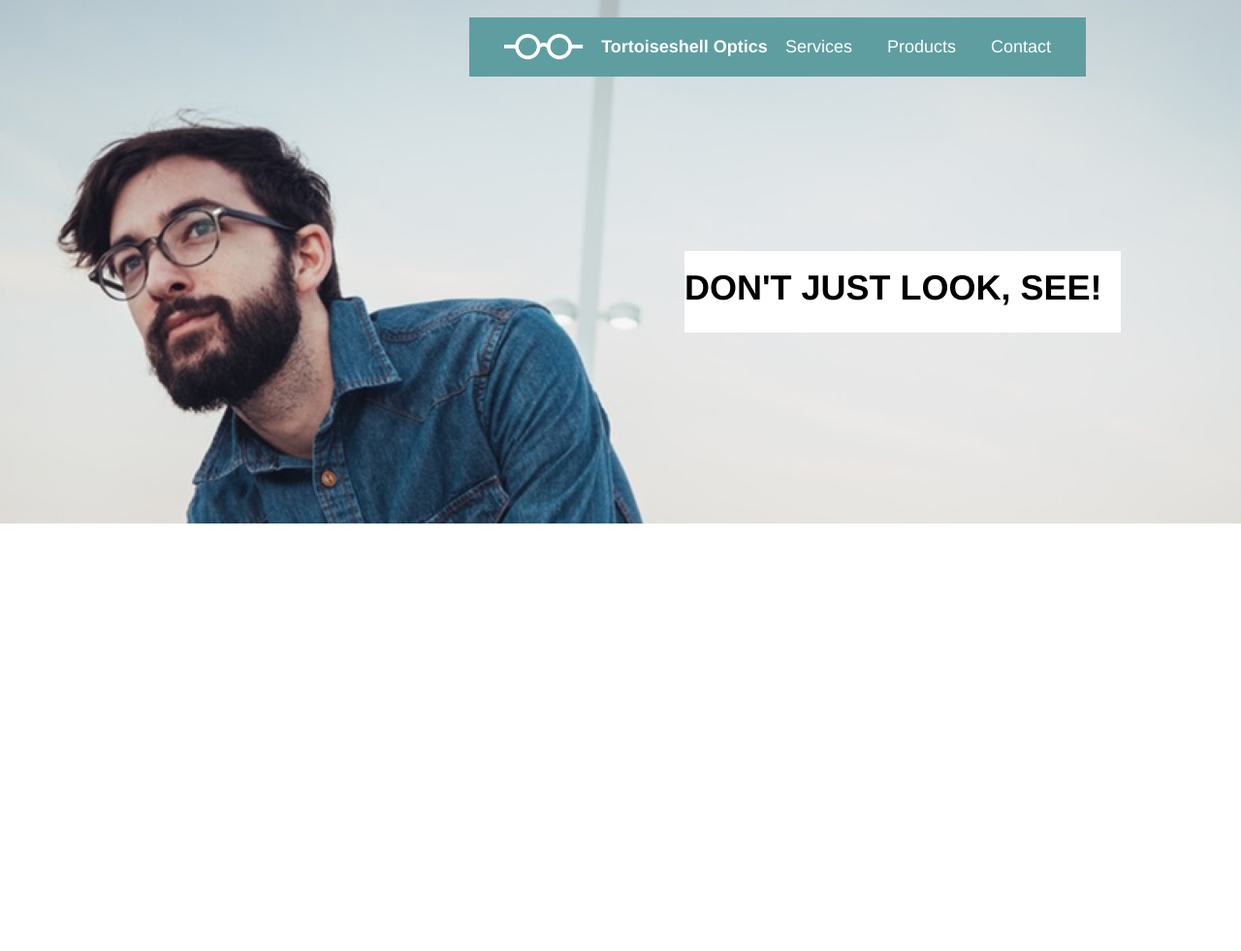
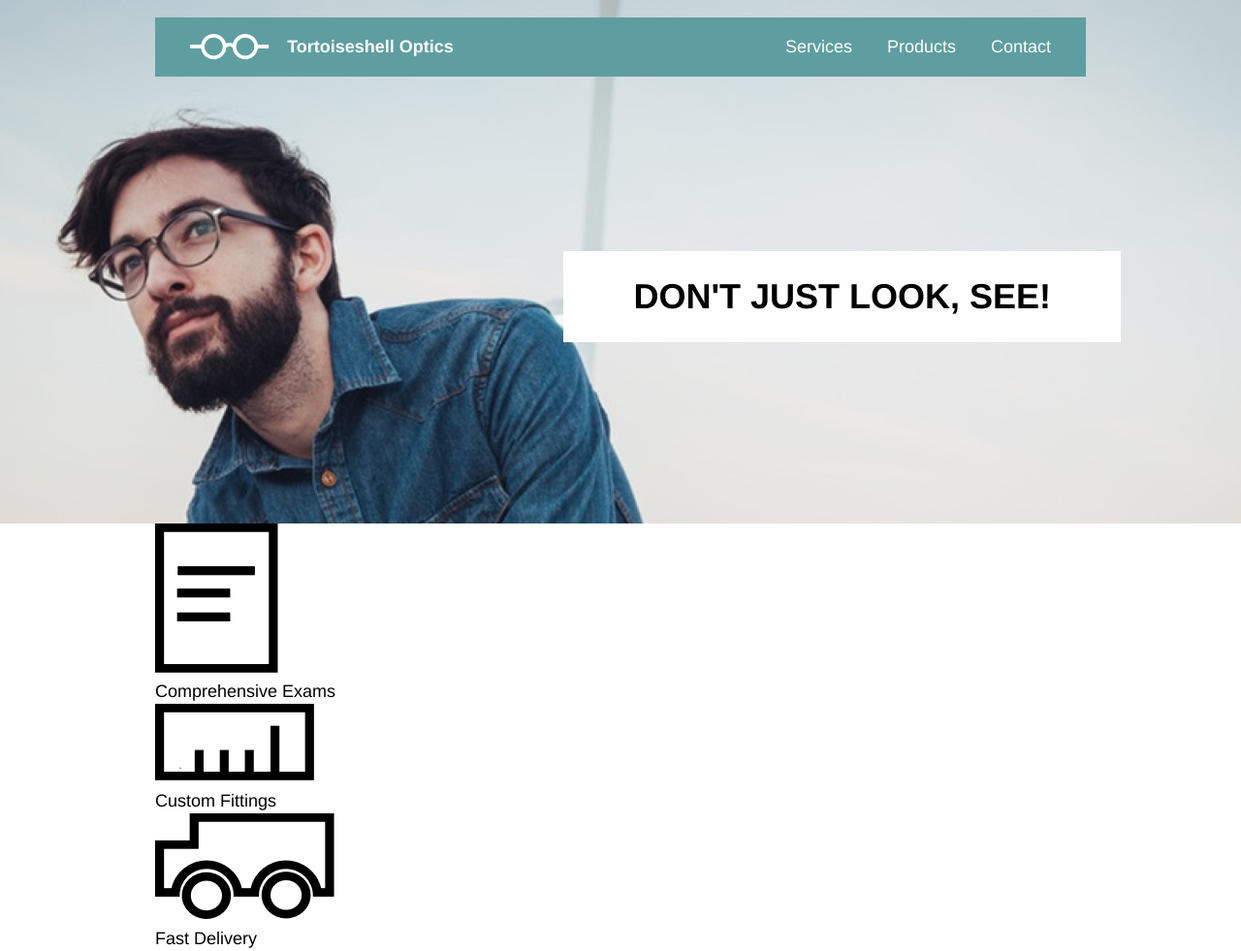
Before and after one commit to drg79/Tortoiseshell-Optics, a plain HTML site: page index.html in a window 1280 px wide. Shown: the whole page at 97% size. Before the commit the page ends 800 px from the top, so only its background shows below. Drawn offline with Linux system fonts and the light colour scheme.

Commit message:
icons section html in

```diff
--- a/index.html
+++ b/index.html
@@ -10,7 +10,7 @@
   </head>
 
   <body>
-
+<!-- TOP SECTION: HEADER, BANNER IMG, MENU, -->
       <div class="banner-img">
         <div class="site-container">
           <div class="banner-container"><!--includes header box and headline box-->
@@ -31,18 +31,52 @@
                 </ul>
               </nav>
             </div><!-- c header-->
+          <div class="flex-container">
             <div class="headline-box">
               <div class="headline">
-                <span>DON'T JUST LOOK, SEE!</span>
+                <h1>DON'T JUST LOOK, SEE!</h1>
               </div>
             </div><!--  c headline-box-->
+          </div><!-- c flex container-->
+        </div><!-- c banner-container-->
+      </div><!-- c site container-->
+    </div> <!-- c banner img-->
+<!-- ICONS SECTION-->
+    <div class="site-container">
+      <div class="icons-container">
+
+        <div class="paper">
+          <div class="icon-img">
+            <img src="./resources/images/paper-icon.png" alt="">
+          </div>
+            <div class="icon-caption">
+              <p>Comprehensive Exams</p>
+            </div>
+        </div>
+
+        <div class="ruler">
+          <div class="icon-img">
+            <img src="./resources/images/ruler-icon.png" alt="">
+          </div>
+            <div class="icon-caption">
+              <p>Custom Fittings</p>
+            </div>
+        </div>
+
+        <div class="truck">
+          <div class="icon-img">
+            <img src="./resources/images/truck-icon.png" alt="">
+          </div>
+            <div class="icon-caption">
+              <p>Fast Delivery</p>
+            </div>
+        </div>
+
+      </div><!--c icons container-->
+
+    </div><!-- c site container-->
 
 
-          </div><!-- c banner-container-->
-
-        </div><!-- c site container-->
-
-      </div> <!-- c banner img-->
-
+<!--INFO SECTION-->
   </body>
 </html>
--- a/resources/css/styles.css
+++ b/resources/css/styles.css
@@ -1,4 +1,4 @@
-
+/* GENERAL*/
 html {
   font-size: 18px
   }
@@ -16,16 +16,16 @@ span {
 .site-container {
   width: 960px;
   margin: 0 auto;
+}
 
-
-}
+/*TOP SECTION -BANNER IMG, HEADER, MENU*/
 
 .banner-img {
   background-image: url("../images/glasses-bg.png");
   height: 30rem;
   background-size: cover;
   background-repeat: no-repeat;
-  background-position: center center;
+  background-position: center;
   display: flex;
   align-items: flex-start;
   justify-content: center;
@@ -74,35 +74,35 @@ span {
 
 ul li {
   padding-right: 2rem;
-
 }
 
-.banner-container {
+.flex-container {
   display: flex;
   flex-direction: column;
   align-items: flex-end;
 }
 
 .headline-box {
-
-  left: 2rem;
-  background-color: white;
+    background-color: white;
   display: inline-block;
   margin-top: 10rem;
-  width: 25rem;
   margin-right: -2rem;
-
     }
 
+.headline {
+margin: 2rem 4rem;
+}
 
-.headline {
-  padding-top: 1.5rem;
-  padding-bottom: 1.5rem;
+  .headline h1 {
+    font-size: 2rem;
+    font-weight: 700;
+    line-height: 1.2rem;
+  }
 
-}
-  .headline span {
-    font-size: 2rem;
-    font-weight: bold;
-    line-height: 1.2rem;
+/*ICONS SECTION*/
 
-  }
+
+
+/*INFO SECTION*/
+
+/*FOOTER*/
```
